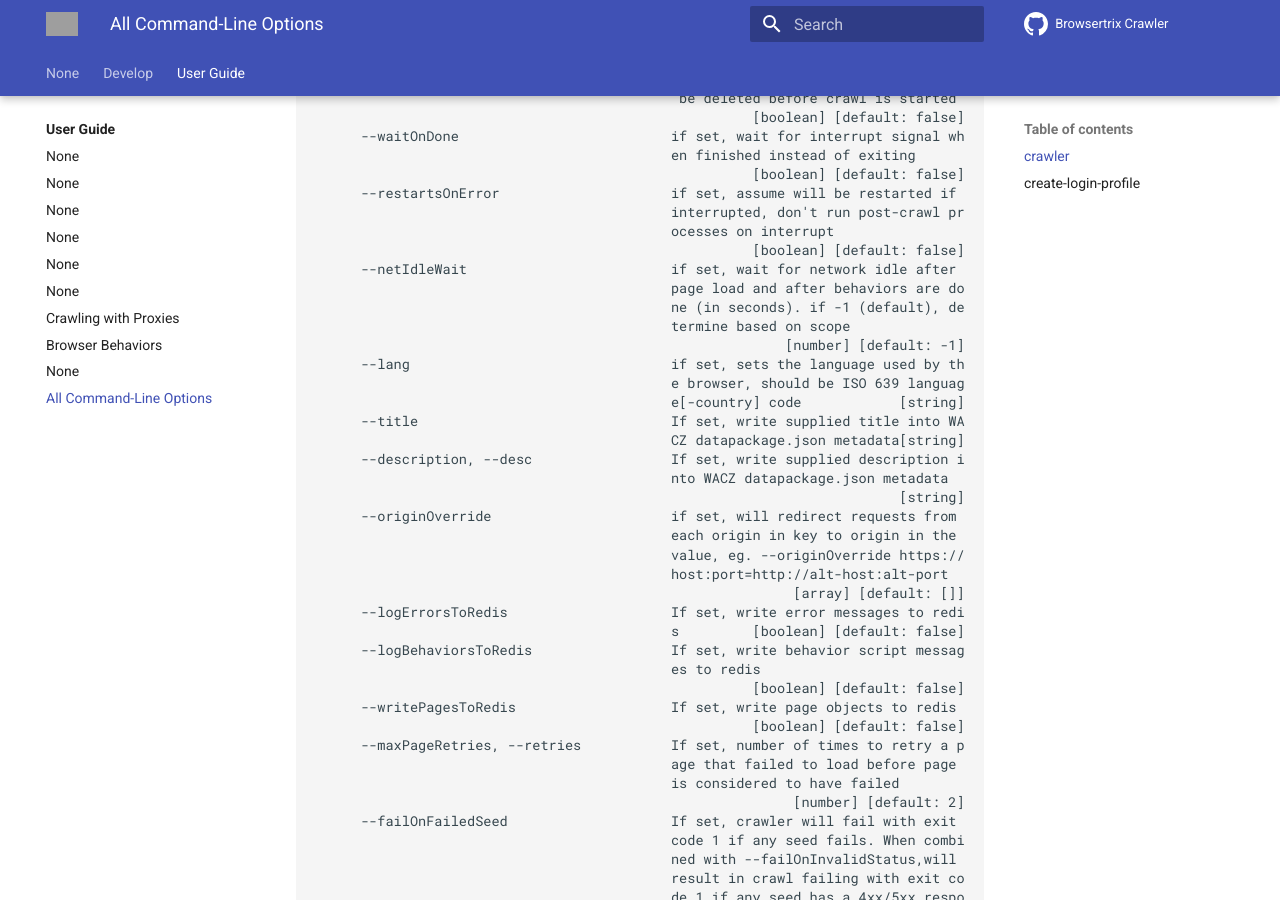
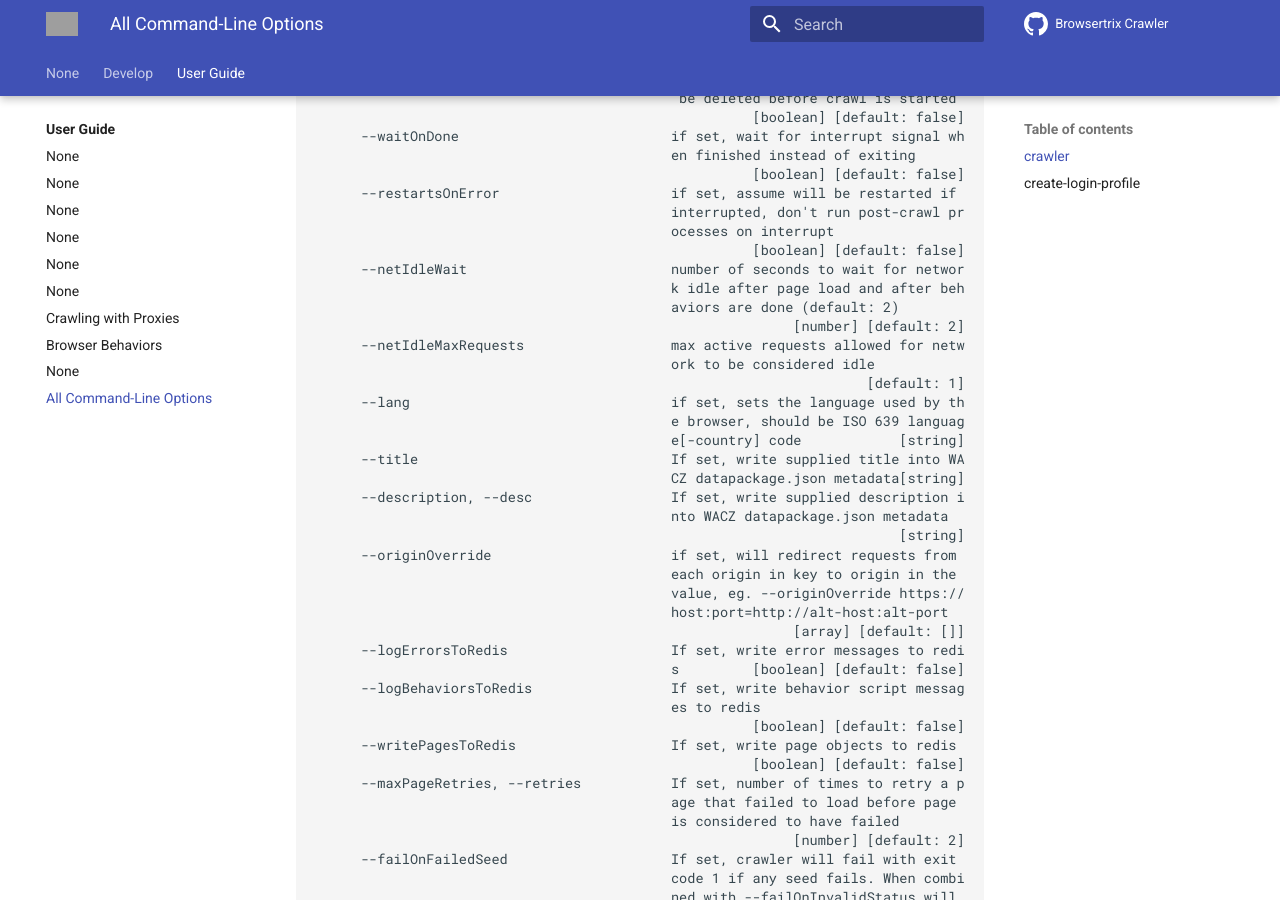
Before and after one commit to webrecorder/browsertrix-crawler, an MkDocs documentation site: the page built from docs/docs/user-guide/cli-options.md, in a window 1280 px wide and 900 px high, scrolled down 4231 px. Built offline with MkDocs 1.6.1 and Material for MkDocs 9.7.7, drawn with Linux system fonts in a browser that asks for light colours; comment, search, counter and statistics services are not loaded; some of the changed text lies outside the part shown; grey boxes are pictures that could not be loaded.

Commit message:
update cli

````diff
--- a/docs/docs/user-guide/cli-options.md
+++ b/docs/docs/user-guide/cli-options.md
@@ -221,11 +221,13 @@ Options:
                                             interrupted, don't run post-crawl pr
                                             ocesses on interrupt
                                                       [boolean] [default: false]
-      --netIdleWait                         if set, wait for network idle after
-                                            page load and after behaviors are do
-                                            ne (in seconds). if -1 (default), de
-                                            termine based on scope
-                                                          [number] [default: -1]
+      --netIdleWait                         number of seconds to wait for networ
+                                            k idle after page load and after beh
+                                            aviors are done (default: 2)
+                                                           [number] [default: 2]
+      --netIdleMaxRequests                  max active requests allowed for netw
+                                            ork to be considered idle
+                                                                    [default: 1]
       --lang                                if set, sets the language used by th
                                             e browser, should be ISO 639 languag
                                             e[-country] code            [string]
@@ -318,6 +320,10 @@ Options:
       --sshProxyKnownHostsFile              path to SSH known hosts file for SOC
                                             KS5 over SSH proxy connection
                                                                         [string]
+      --extraChromeArgs                     Extra arguments to pass directly to
+                                            the Chrome instance (space-separated
+                                             or multiple --extraChromeArgs)
+                                                           [array] [default: []]
       --config                              Path to YAML config file
 ```
 
````
